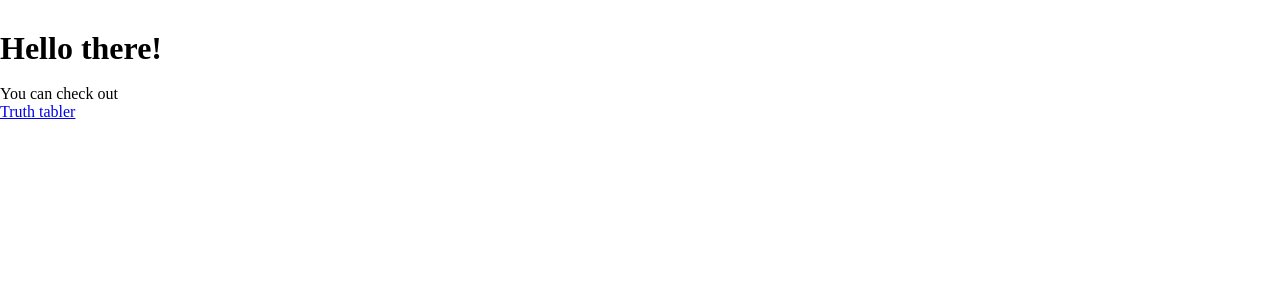
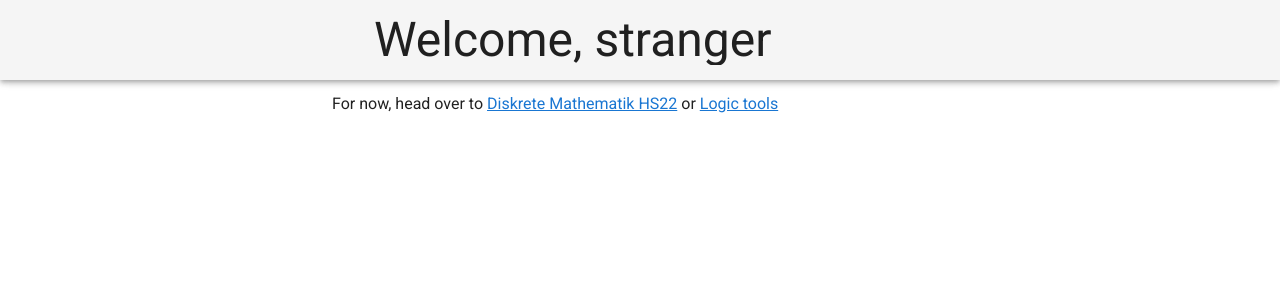
Before and after one commit to HumbleCatcher/eth-homepage, a Nuxt app: page / in a window 1280 px wide. Shown: the top 300 px of the page. Built offline with nearby package versions, Linux system fonts and the light colour scheme.

Commit message:
update index page and add warning to logic tools

```diff
--- a/pages/index.vue
+++ b/pages/index.vue
@@ -1,11 +1,13 @@
 <template>
-  <div>
-    <h1>Hello there!</h1>
-    You can check out
-    <ul>
-      <li>
-        <NuxtLink to="/truth-tabler">Truth tabler</NuxtLink>
-      </li>
-    </ul>
-  </div>
+  <default-layout title="Welcome, stranger">
+    For now, head over to
+    <NuxtLink to="/dm2022">Diskrete Mathematik HS22</NuxtLink> or
+    <NuxtLink to="/logic-tools">Logic tools</NuxtLink>
+  </default-layout>
 </template>
+
+<script lang="ts">
+import Vue from "vue";
+
+export default Vue.extend({});
+</script>
--- a/pages/logic-tools.vue
+++ b/pages/logic-tools.vue
@@ -1,5 +1,9 @@
 <template>
   <default-layout title="Logic tools" back="/">
+    <v-alert type="error">
+      <strong>Warning:</strong> I do not guarentee that these tools are correct.
+      They were not tested extensively.
+    </v-alert>
     <h3>Truth tabler</h3>
     <v-row align="center">
       <v-col cols="12" md="8">
```
